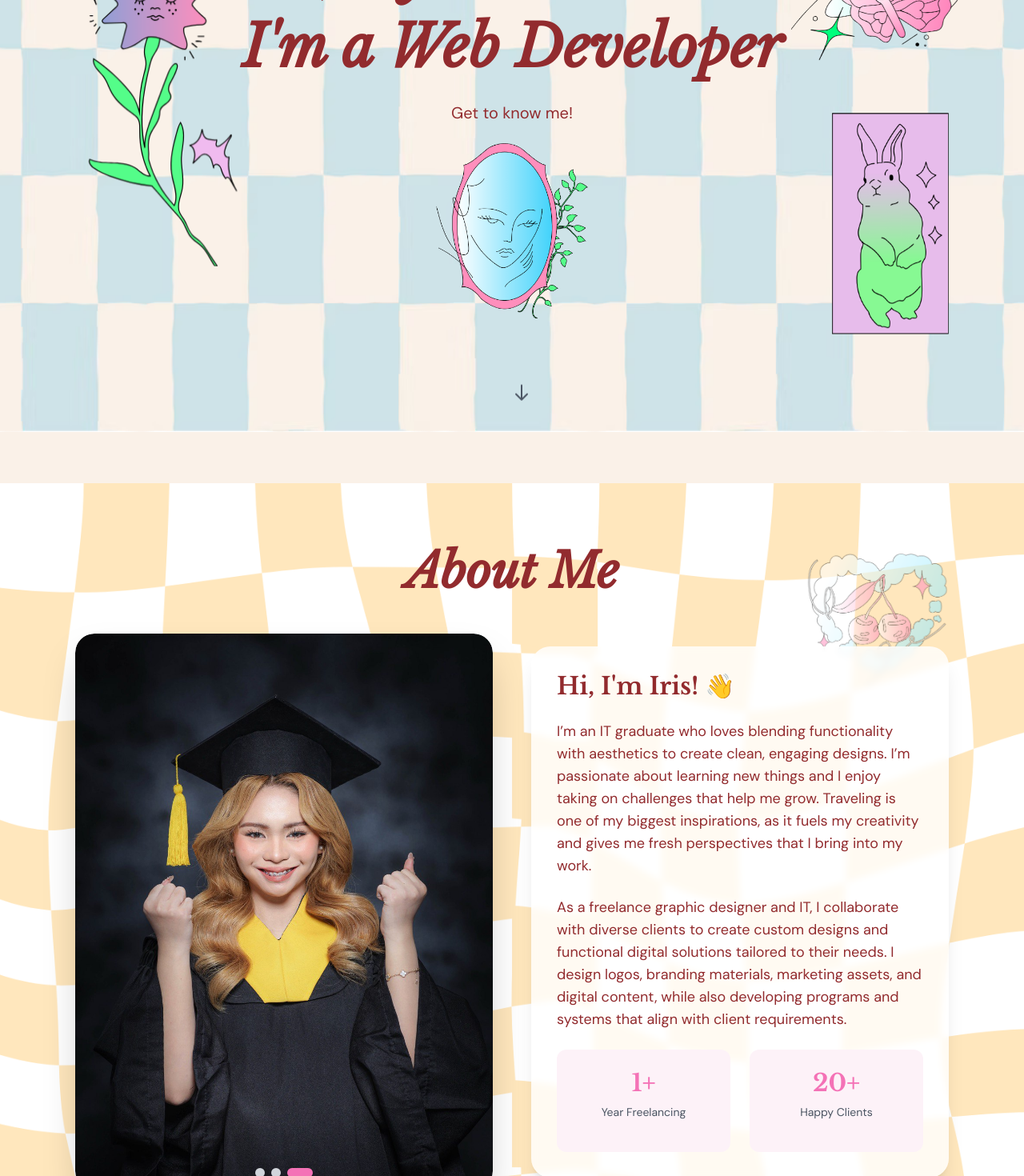
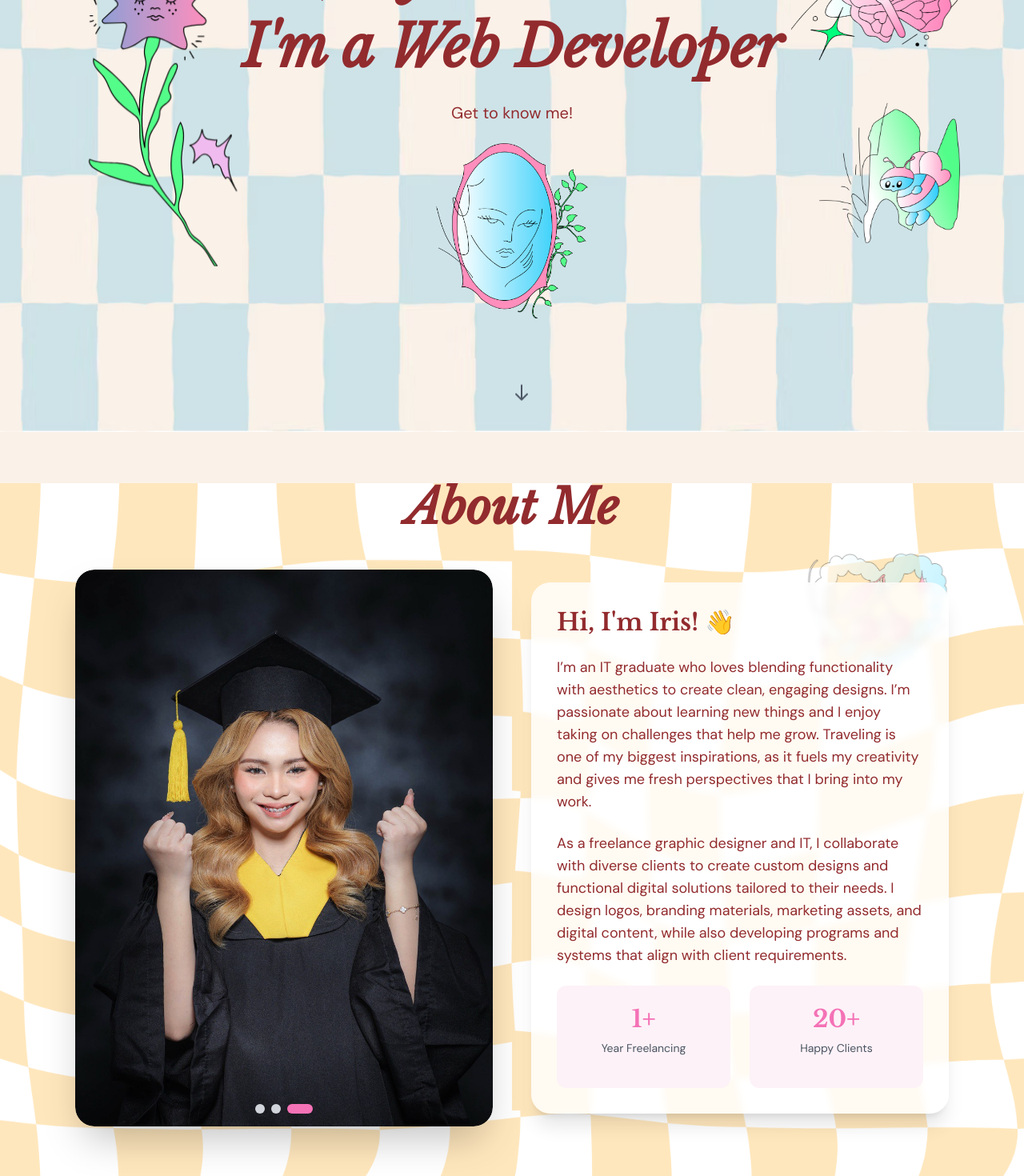
Before and after one commit to rloirl/iris-balverde, a React (Vite) app: page / in a window 1280 px wide. Shown: the part 260-1730 px from the top of the page at 80% size. Built offline with nearby package versions, Linux system fonts and the light colour scheme.

Commit message:
Remove gap between landing page and about section

```diff
--- a/src/components/About.jsx
+++ b/src/components/About.jsx
@@ -20,7 +20,7 @@ const About = () => {
   return (
     <section
       id="about"
-      className="min-h-screen relative flex items-center justify-center py-20 overflow-hidden"
+      className="min-h-screen relative flex items-center justify-center pt-0 pb-20 overflow-hidden"
       style={{
         backgroundImage: 'url(./Assets/bg2.png)',
         backgroundSize: 'cover',
--- a/src/components/Hero.jsx
+++ b/src/components/Hero.jsx
@@ -4,7 +4,7 @@ const Hero = () => {
   return (
     <section
       id="home"
-      className="min-h-screen relative flex items-center justify-center pt-20 overflow-hidden"
+      className="min-h-screen relative flex items-center justify-center pt-20 pb-0 overflow-hidden"
       style={{
         backgroundImage: 'url(./Assets/bg1.png)',
         backgroundSize: 'cover',
@@ -27,8 +27,8 @@ const Hero = () => {
       />
 
       <img
-        src="./Assets/obj2-rabbit.png"
-        alt="Rabbit decoration"
+        src="./Assets/obj10-bee.png"
+        alt="Bee decoration"
         className="absolute top-1/2 right-1 md:right-4 lg:right-20 w-32 md:w-44 lg:w-45 animate-float z-10"
       />
 
```
Also changed, not shown: public/Assets/obj10-bee.png (added), public/Assets/obj9-rose.png (added).
